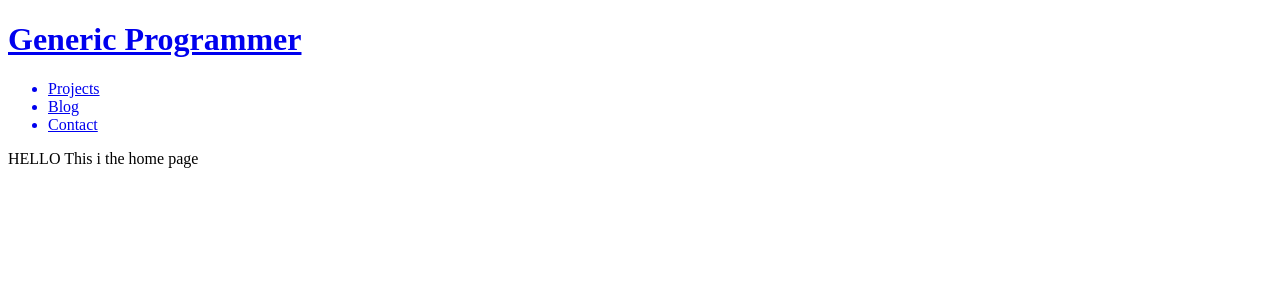
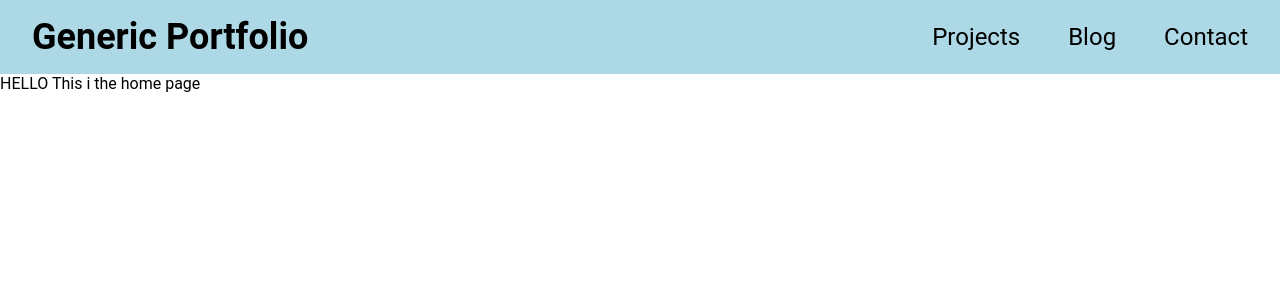
Before and after one commit to TomGrayston/GenericPortfolio, a React (Create React App) app in the folder portfolio/: page / in a window 1280 px wide. Shown: the top 300 px of the page. Built offline with nearby package versions, Linux system fonts and the light colour scheme.

Commit message:
got navbar working w/ styles and styled components

```diff
--- a/portfolio/public/index.html
+++ b/portfolio/public/index.html
@@ -24,7 +24,8 @@
       work correctly both with client-side routing and a non-root public URL.
       Learn how to configure a non-root public URL by running `npm run build`.
     -->
-    <title>React App</title>
+    <title>Portfolio</title>
+    <script src="https://kit.fontawesome.com/9d6cbeb115.js" crossorigin="anonymous"></script>
   </head>
   <body>
     <noscript>You need to enable JavaScript to run this app.</noscript>
--- a/portfolio/src/App.tsx
+++ b/portfolio/src/App.tsx
@@ -4,20 +4,22 @@ import BlogPage from "./pages/BlogPage";
 import ContactPage from "./pages/ContactPage";
 
 import Navbar from "./component/Navbar";
-import {BrowserRouter as Router, Route, Routes, Outlet } from "react-router-dom"
+import StyledNavbar from "./component/styles/Navbar.styled"
+import {Route, Routes} from "react-router-dom";
 
-function App() {
+const App = () => {
   return (
-    <Router>
-      <Routes>
-        <Route path="/" element={<Navbar/>}>
-          <Route index element={<LandingPage/>}/>
-          <Route path="projects" element={<ProjectsPage/>}/>
-          <Route path="blog" element={<BlogPage/>}/>
-          <Route path="contact" element={<ContactPage/>}/>
-        </Route>
-      </Routes>
-    </Router>
+    <div>
+      <StyledNavbar>
+        <Navbar/>
+      </StyledNavbar>
+        <Routes>
+          <Route path="/" element={<LandingPage/>}/>
+          <Route path="/projects" element={<ProjectsPage/>}/>
+          <Route path="/blog" element={<BlogPage/>}/>
+          <Route path="/contact" element={<ContactPage/>}/>
+        </Routes>
+    </div>
   );
 }
 
--- /dev/null
+++ b/portfolio/src/component/Navbar.jsx
@@ -0,0 +1,30 @@
+import StyledNavbar, { DesktopNavbar, HamburgerButton, MoblieNavbar } from "./styles/Navbar.styled";
+import { useState } from "react";
+import { Link } from "react-router-dom";
+
+const Navbar = () => {
+
+    const [navOpen, setNav] = useState(false);
+
+    return(
+        <StyledNavbar>
+            <HamburgerButton className="fas fa-bars" onClick={() => setNav(c => !c)}/>
+
+            <MoblieNavbar open={navOpen}>
+                <Link to="/" onClick={() => setNav(c => !c)}><h1>Generic Portfolio</h1></Link>
+                <Link to="/projects" onClick={() => setNav(c => !c)}><p>Projects</p></Link>
+                <Link to="/blog" onClick={() => setNav(c => !c)}><p>Blog</p></Link>
+                <Link to="/contact" onClick={() => setNav(c => !c)}><p>Contact</p></Link>
+            </MoblieNavbar>
+
+            <DesktopNavbar>
+                <Link to="/"><h1>Generic Portfolio</h1></Link>
+                <Link to="/projects"><p>Projects</p></Link>
+                <Link to="/blog"><p>Blog</p></Link>
+                <Link to="/contact"><p>Contact</p></Link>
+            </DesktopNavbar>
+        </StyledNavbar>
+    )
+}
+
+export default Navbar;
--- a/portfolio/src/component/Navbar.tsx
+++ /dev/null
@@ -1,23 +0,0 @@
-import { Link, Outlet } from "react-router-dom";
-
-import Logo from "./Navbar/Logo";
-import PageLinks from "./Navbar/PageLinks";
-
-function Navbar() {
-
-    const pages = [
-        {pageName: 'Projects', pageURL: '/projects'},
-        {pageName: 'Blog', pageURL:  '/blog'},
-        {pageName: 'Contact', pageURL: '/contact'},
-    ]
-
-    return (
-        <div className="navbar">
-            <Logo displayText="Generic Programmer" />
-            <PageLinks pages={pages} />
-            <Outlet />
-        </div>
-    );
-    }
-
-export default Navbar;
--- a/portfolio/src/component/Navbar/Logo.tsx
+++ /dev/null
@@ -1,15 +0,0 @@
-import { Link } from "react-router-dom";
-
-interface LogoProps{
-    displayText: string
-}
-
-export default function Logo({displayText}: LogoProps) {
-    return(
-        <Link to="/">
-            <h1 className="logo">
-                {displayText}
-            </h1>
-        </Link>
-    );
-}
--- a/portfolio/src/component/Navbar/PageLinks.tsx
+++ /dev/null
@@ -1,17 +0,0 @@
-import { Link } from "react-router-dom";
-
-interface PageLinksProps{
-    pages: any
-}
-
-export default function PageLinks({pages}: PageLinksProps){
-    return(
-        <nav className="navbar-links">
-            <ul>
-                {pages.map((page: {pageName: string, pageURL: string; }) => (
-                    <Link to={page.pageURL}><li className="nav-link"><a>{page.pageName}</a></li></Link>
-                ))}
-            </ul>
-        </nav>
-    );
-}
--- /dev/null
+++ b/portfolio/src/component/styles/GlobalStyles.js
@@ -0,0 +1,23 @@
+import { createGlobalStyle } from "styled-components";
+
+const GlobalStyle = createGlobalStyle`
+* {
+    margin: 0;
+}
+body {
+    color: black;
+    margin: 0;
+    background-color: white;
+    font-family: "Montserrat", 'Roboto', 'Oxygen',
+    'Ubuntu', 'Cantarell', 'Fikura Sans', 'Droid Sans', 'Helvetica Neue',
+    sans-serif;
+    -webkit-font-smoothing: antialiased;
+    -moz-osx-font-smoothing: grayscale;
+}
+code {
+    font-family: source-code-pro, Menlo, Monaco, Consolas, 'Courier New',
+    monospace;
+}
+`;
+
+export default GlobalStyle;
--- /dev/null
+++ b/portfolio/src/component/styles/Navbar.styled.js
@@ -0,0 +1,82 @@
+import styled from "styled-components";
+
+const Navbar = styled.div`
+`;
+
+export const HamburgerButton = styled.i`
+    position: absolute;
+    top: 0;
+    left: 0;
+    margin: 1rem;
+    font-size: 2.1rem;
+    z-index: 2;
+    color: black;
+    @media (min-width: 600px) {
+        display: none;
+    }
+`;
+
+export const MoblieNavbar = styled.nav`
+    display: flex;
+    background-color: lightblue;
+    position: absolute;
+    top: 0;
+    bottom: 0;
+    left: 0;
+    width: 35%;
+    flex-direction: column;
+    padding: 4rem 0.5rem;
+    gap: 2rem;
+    text-align: center;
+    font-size: 1.3rem;
+    font-weight: bold;
+    transform: ${({ open }) => (open ? "translateX(0%);" : "translateX(-100%);")};
+    transition: transform 150ms ease-in;
+    a:first-child {
+        text-decoration: none;
+    }
+    a {
+        color: black;
+        text-decoration: none;
+    }
+    @media (min-width: 600px) {
+        display: none;
+    }
+`;
+
+export const DesktopNavbar = styled.nav`
+    display: flex;
+    height: 15%;
+    gap: 3rem;
+    align-items: center;
+    text-align: center;
+    padding: 1rem 2rem;
+    max-width: 100%;
+
+    font-size: 1.5rem;
+    background-color: lightblue;
+
+
+    a:first-child {
+        text-decoration: none;
+        margin-right: auto;
+        &:hover{
+            color: black;
+            cursor: pointer;
+        }
+    }
+    a {
+        color: black;
+        text-decoration: none;
+        &:hover{
+            color: red;
+            cursor: pointer;
+        }
+    }
+
+    @media (max-width: 600px) {
+        display: none;
+    };
+`
+
+export default Navbar;
--- a/portfolio/src/index.tsx
+++ b/portfolio/src/index.tsx
@@ -1,10 +1,15 @@
 import React from 'react';
 import ReactDOM from 'react-dom';
 import App from './App';
+import { BrowserRouter as Router } from "react-router-dom";
+import GlobalStyle from './component/styles/GlobalStyles';
 
 ReactDOM.render(
   <React.StrictMode>
-    <App/>
+    <Router>
+      <GlobalStyle/>
+      <App/>
+    </Router>
   </React.StrictMode>,
   document.getElementById('root')
 );
```
Also changed, not shown: portfolio/package.json (+7 -0 lines).
